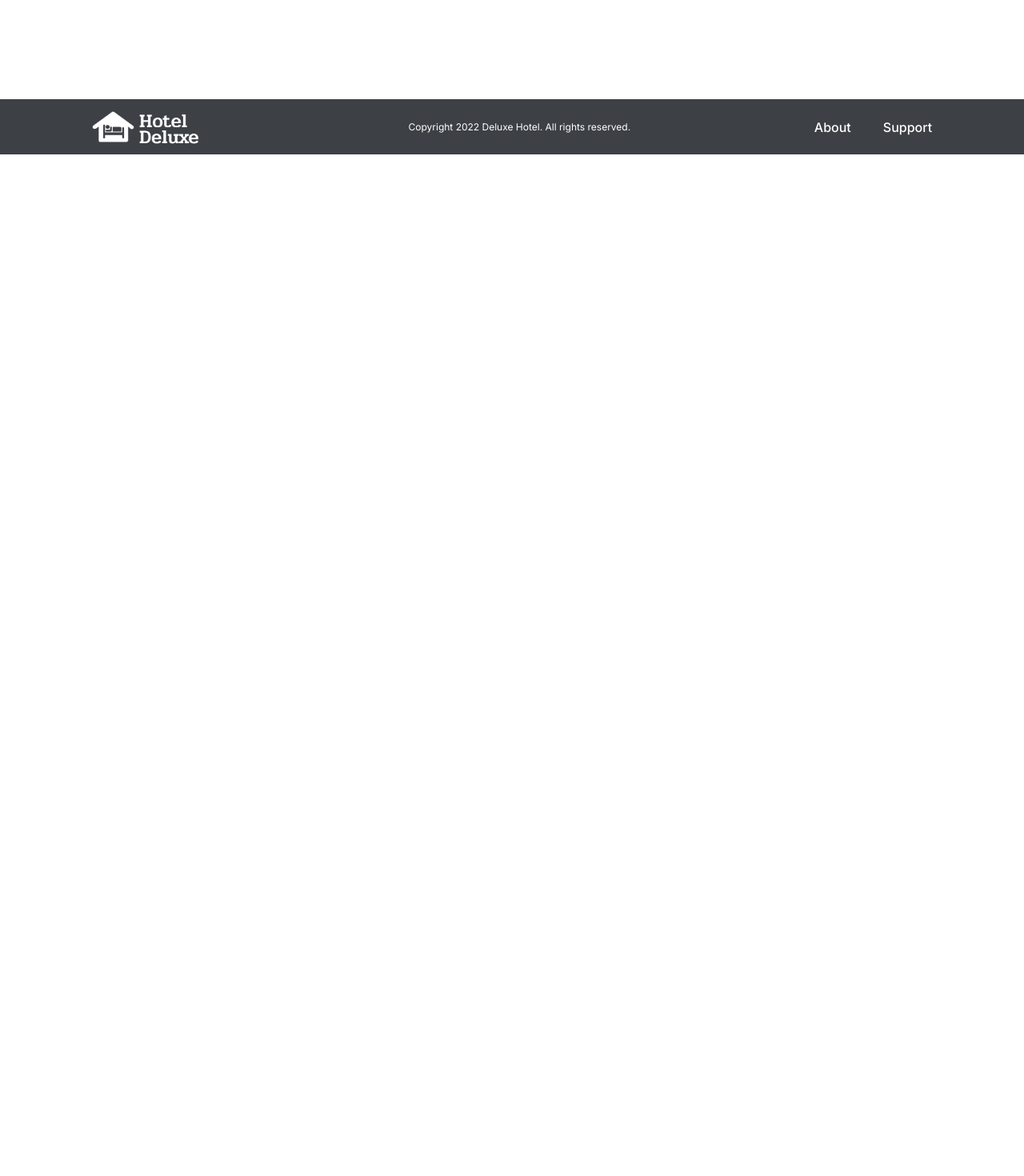
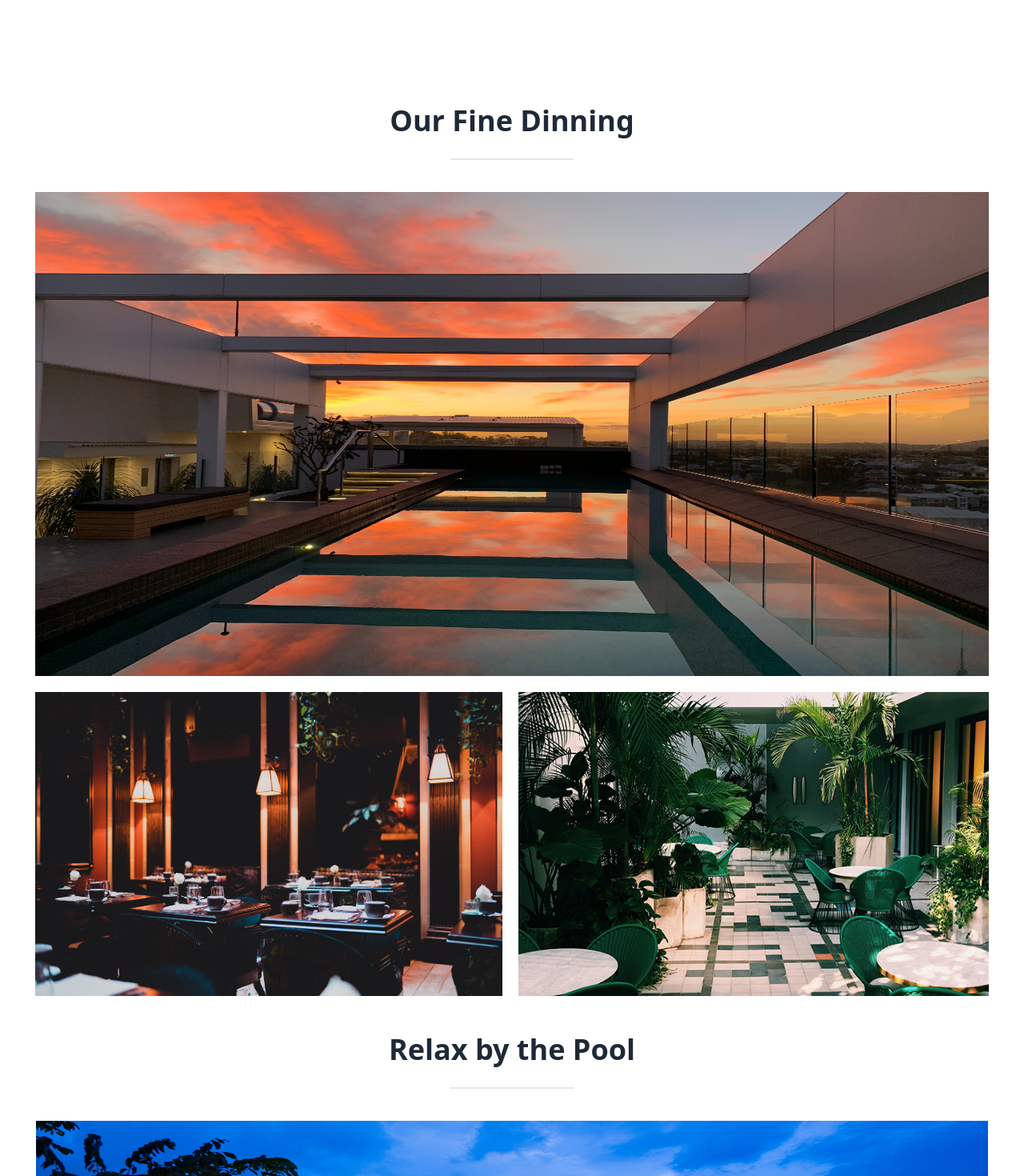
Before and after one commit to Leoasa1/hotel-frontend, a Next.js app: page / in a window 1280 px wide. Shown: the part 700-2170 px from the top of the page at 80% size. Before the commit the page ends 893 px from the top, so only its background shows below. Built offline with nearby package versions, Linux system fonts and the light colour scheme.

Commit message:
version 1

```diff
--- a/pages/index.js
+++ b/pages/index.js
@@ -1,6 +1,8 @@
 import React from 'react';
 import Search from '../components/search/Search';
 import { FaStar } from 'react-icons/fa';
+import Image from 'next/image';
+
 
 export default function Home() {
 	return (
@@ -25,6 +27,29 @@ export default function Home() {
 					</div>
 				</div>
 			</div>
+
+			<div className='container mx-auto mb-20'>
+				<div className='flex flex-col items-center gap-5'>
+
+					<h1 className='font-[700] text-[36px]'>Our Fine Dinning</h1>
+
+					<div className='border w-[154px]  bg-[#CBCBCB] mb-5'></div>
+
+					<div className='flex flex-col gap-5'>
+						<Image src='/images/roof.jpg' width={1188} height={605} />
+						<div className='flex gap-5'>
+							<Image src='/images/resturant.jpg' width={584} height={380} />
+							<Image src='/images/green-sitting.jpg' width={588} height={380} />
+						</div>
+					</div>
+
+					<h1 className='font-[700] text-[36px] mt-5'>Relax by the Pool</h1>
+
+					<div className='border w-[154px]  bg-[#CBCBCB] mb-5'></div>
+
+					<Image src='/images/pool.jpg' width={1190} height={360} />
+				</div>
+			</div>
 		</div>
 	);
 }
```
